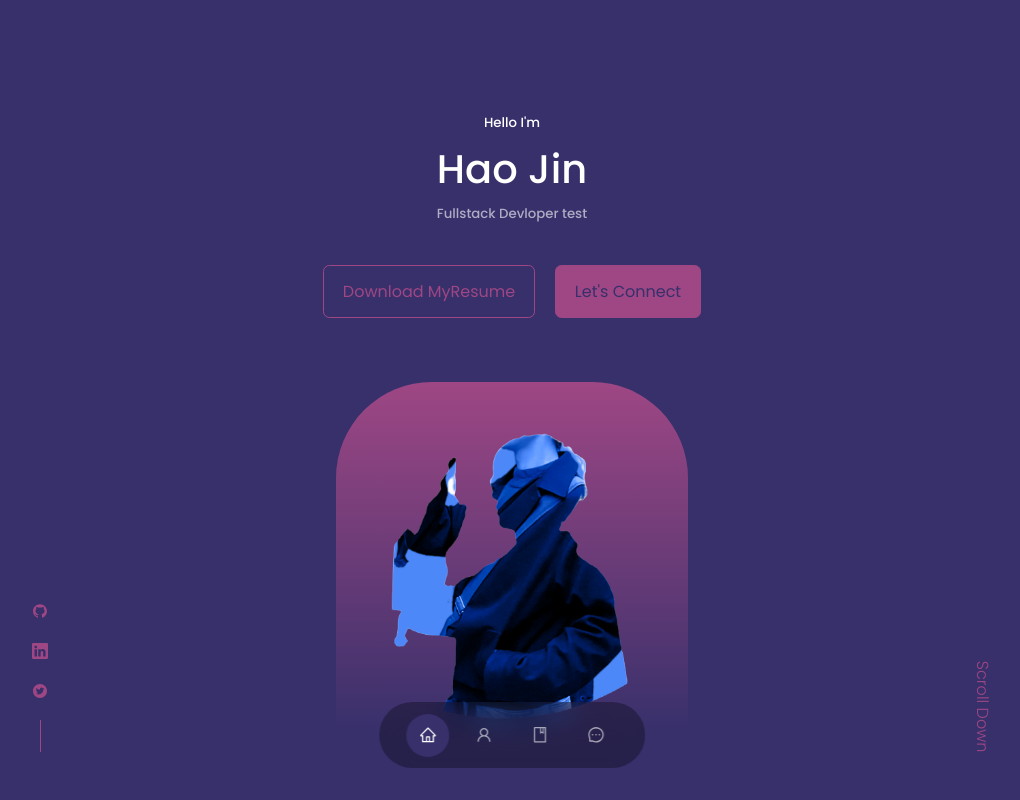
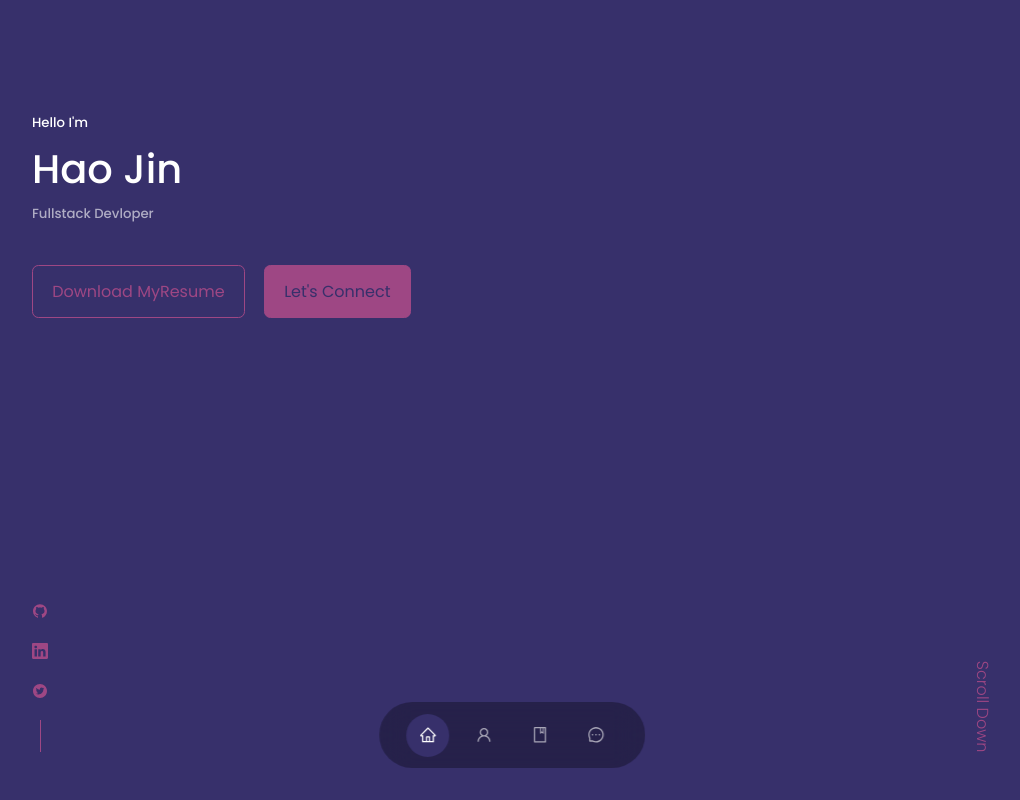
Before and after one commit to hjinlucas/react_personal_website, a React (Create React App) app: page / in a window 1280 px wide. Shown: the top 800 px of the page, without its empty margins (128-1148 px from the left). Built offline with nearby package versions, Linux system fonts and the light colour scheme.

Commit message:
Update Header Contents

```diff
--- a/src/components/header/Header.jsx
+++ b/src/components/header/Header.jsx
@@ -1,7 +1,6 @@
 import React from 'react'
 import './header.css'
 import CTA from './CTA'
-import HJ_photo from '../../assets/me_artsy_img_nobg.png'
 import HeaderContact from './HeaderContact'
 
 const Header = () => {
@@ -10,13 +9,9 @@ const Header = () => {
       <div className="container header__container">
         <h5>Hello I'm</h5>
         <h1>Hao Jin</h1>
-        <h5 className='text-light'>Fullstack Devloper test</h5>
+        <h5 className='text-light'>Fullstack Devloper</h5>
         <CTA />
         <HeaderContact />
-
-        <div className="HJ_photo">
-          <img src={HJ_photo} alt="" />
-        </div>
 
         <a href="#contact" className='scroll__down'>Scroll Down</a>
       </div>
--- a/src/components/header/header.css
+++ b/src/components/header/header.css
@@ -5,7 +5,7 @@ header{
 }
 
 .header__container{
-    text-align: center;
+    text-align: left;
     height: 100%;
     position: relative;
 }
@@ -15,7 +15,7 @@ header{
     margin-top: 2.5rem;
     display: flex;
     gap: 1.2rem;
-    justify-content: center;
+    justify-content: left;
 }
 
 /* ================= Header Contact ================= */
@@ -36,19 +36,6 @@ header{
     background: var(--color-primary);
 }
 
-
-/* ================= HJ_photo ================= */
-.HJ_photo{
-    background: linear-gradient(var(--color-primary), transparent);
-    width: 22rem;
-    height: 22rem;
-    position: absolute;
-    left: calc(50% - 11rem);
-    margin-top: 4rem;
-    border-radius: 6rem 6rem 0 0;
-    overflow: hidden;
-    padding: 0.5rem 0.5rem 0.5rem 0.5rem;
-}
 
 /* ================= Scroll Down ================= */
 .scroll__down{
```
